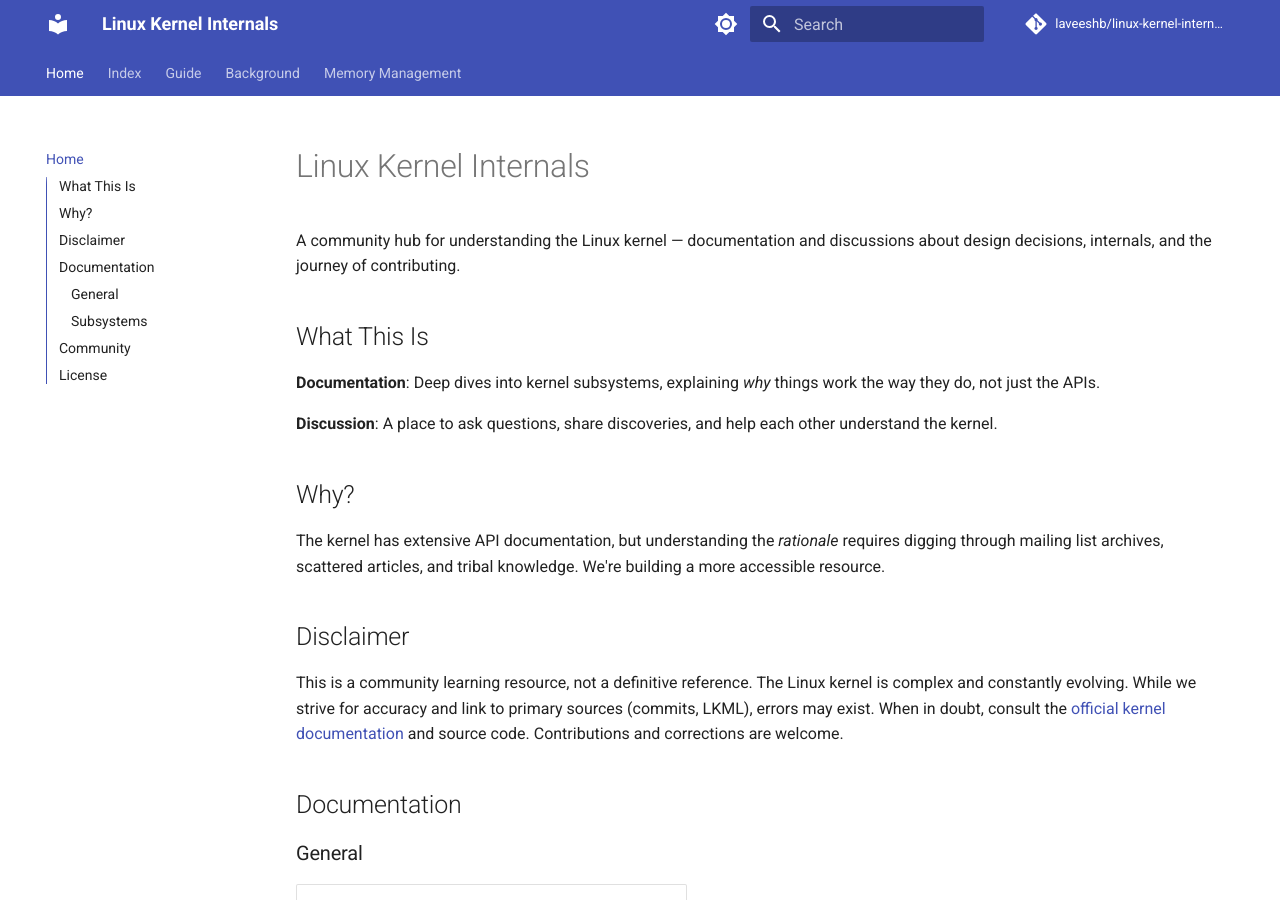
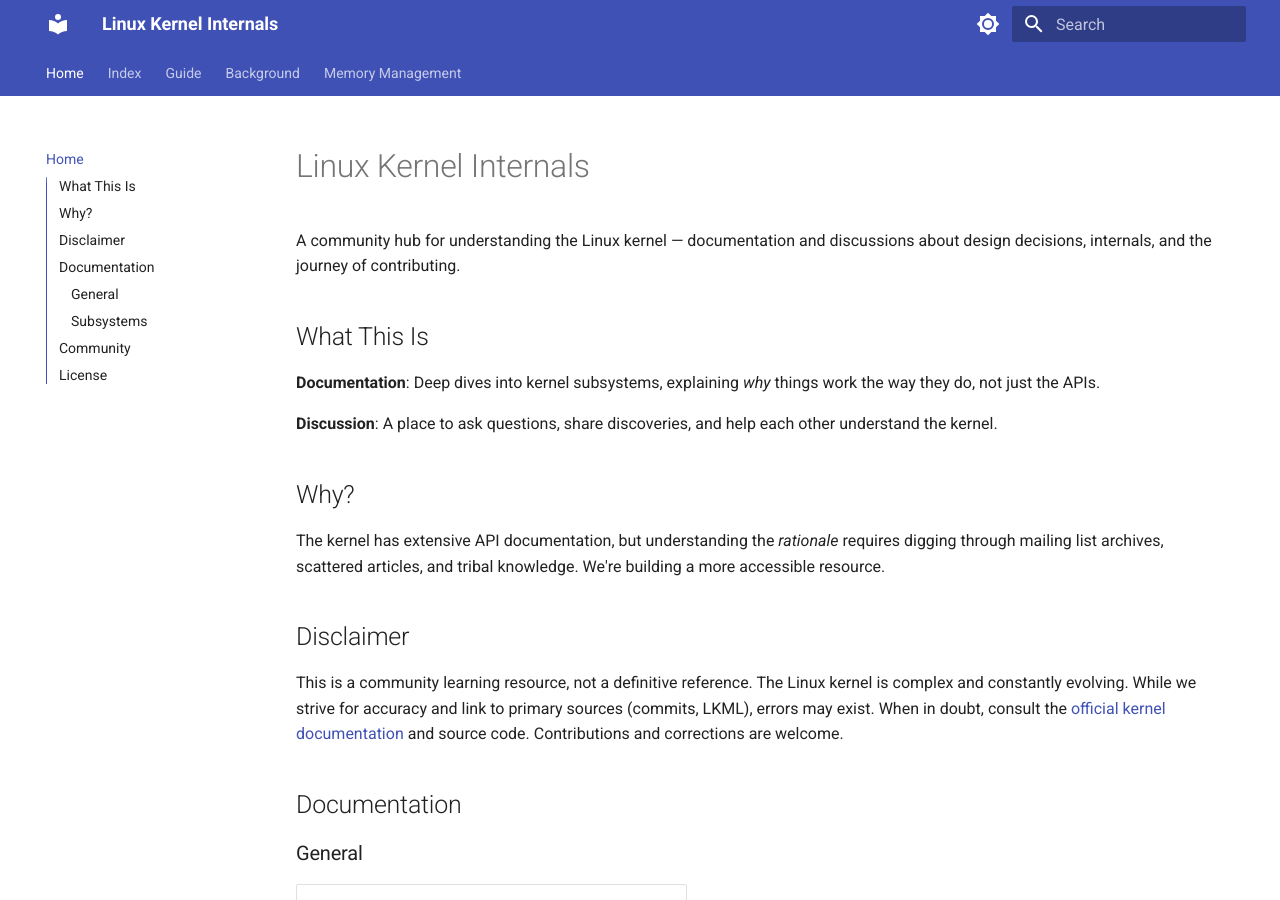
Before and after one commit to laveeshb/linux-kernel-internals, an MkDocs documentation site: the page built from docs/index.md, in a window 1280 px wide and 900 px high. Built offline with MkDocs 1.6.1 and Material for MkDocs 9.7.7, drawn with Linux system fonts in a browser that asks for light colours; comment, search, counter and statistics services are not loaded.

Commit message:
Remove GitHub repo link from header (#14)

```diff
--- a/mkdocs.yml
+++ b/mkdocs.yml
@@ -1,9 +1,6 @@
 site_name: Linux Kernel Internals
 site_description: Documentation about Linux kernel internals, design decisions, and the journey of contributing
 site_url: https://kernel-internals.org/
-
-repo_name: laveeshb/linux-kernel-internals
-repo_url: https://github.com/laveeshb/linux-kernel-internals
 
 theme:
   name: material
```
